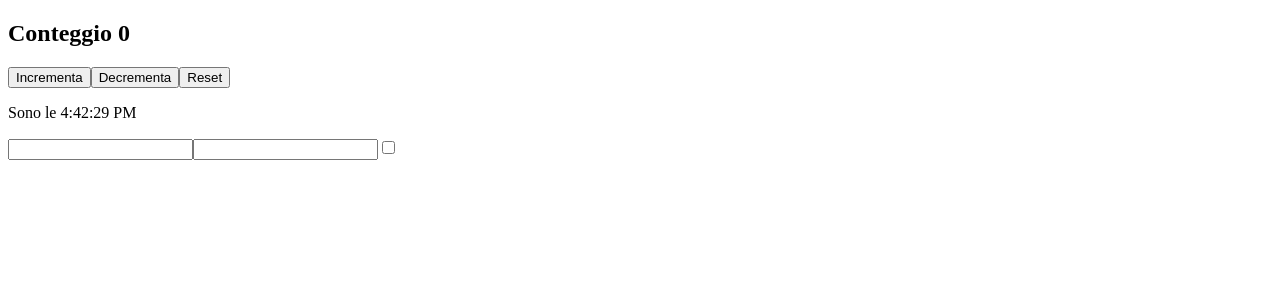
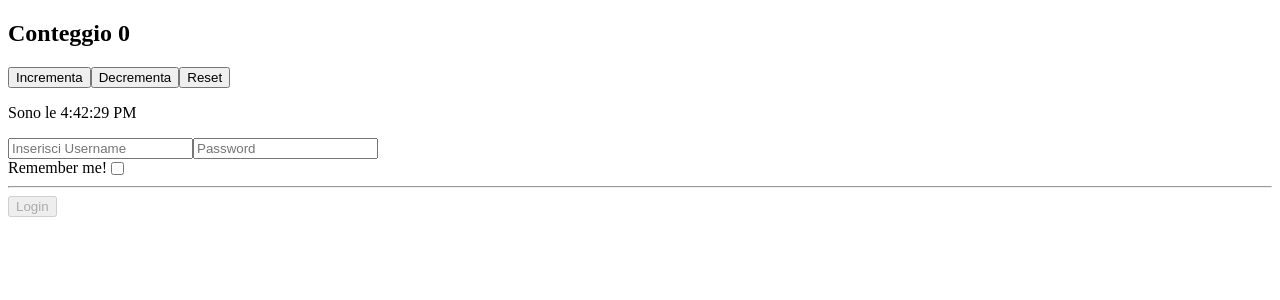
Before and after one commit to St3fan097/react_es, a React (Vite) app in the folder react-es_1/: page / in a window 1280 px wide. Shown: the top 300 px of the page. Built offline with nearby package versions, Linux system fonts and the light colour scheme.

Commit message:
exercise-19

```diff
--- a/react-es_1/src/Login.jsx
+++ b/react-es_1/src/Login.jsx
@@ -15,12 +15,23 @@ function Login() {
         setRemember(el.target.checked)
     }
 
+    function onLogin() {
+        if (userName !== "" && password !== "") {
+            userName, password, remember;
+        }
+    }
+
+
 
     return (
         <>
-            <input type="text" value={userName} onChange={text}/>
-            <input type="password" value={password} onChange={passwordFunc}/>
+            <input type="text" placeholder="Inserisci Username" value={userName} onChange={text}/>
+            <input type="password" placeholder="Password" value={password} onChange={passwordFunc}/>
+            <label style={{ width: "120px", display: "flex"}}> Remember me!
             <input type="checkbox" value={remember} onClick={rememberMe}/>
+            </label>
+            <hr></hr>
+            <button onClick={onLogin} disabled={userName === "" || password === "" || remember == false}>Login</button>
         </>
     )
 }
```
